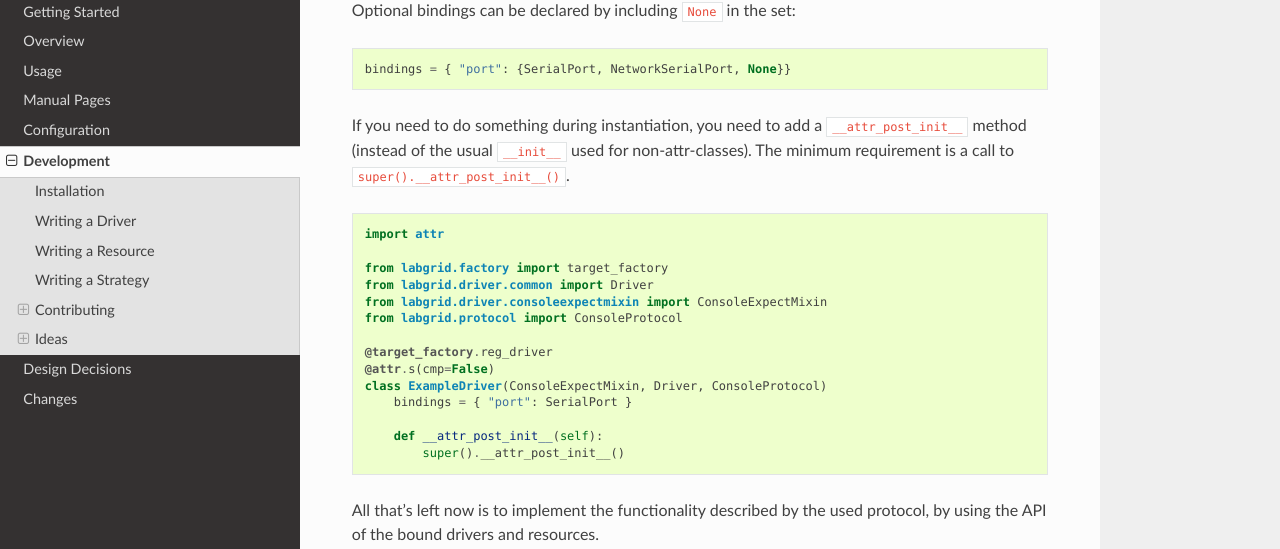
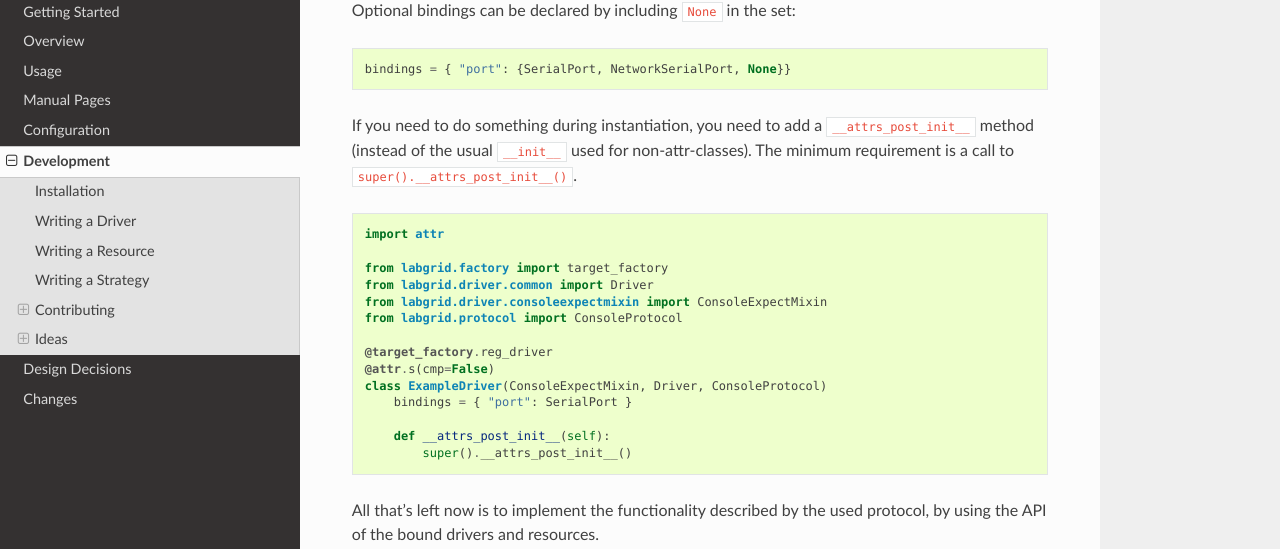
Before and after one commit to labgrid-project/labgrid, a Sphinx documentation site: the page built from doc/development.rst, in a window 1280 px wide and 900 px high, scrolled down 2288 px. Shown: the part 140-689 px from the top of the window. Built offline with Sphinx 7.4.7 and the Read the Docs theme 2.0.0, drawn with Linux system fonts in a browser that asks for light colours; pages that are not in the unit, such as notebooks, are missing from menus.

Commit message:
doc/development: fix naming of __attrs_post_init__() function in example
Signed-off-by: Enrico Joerns <ejo@pengutronix.de>

```diff
--- a/doc/development.rst
+++ b/doc/development.rst
@@ -131,9 +131,9 @@ Optional bindings can be declared by including ``None`` in the set::
     bindings = { "port": {SerialPort, NetworkSerialPort, None}}
 
 If you need to do something during instantiation, you need to add a
-:code:`__attr_post_init__` method (instead of the usual :code:`__init__` used
+:code:`__attrs_post_init__` method (instead of the usual :code:`__init__` used
 for non-attr-classes).
-The minimum requirement is a call to :code:`super().__attr_post_init__()`.
+The minimum requirement is a call to :code:`super().__attrs_post_init__()`.
 
 ::
 
@@ -149,8 +149,8 @@ The minimum requirement is a call to :code:`super().__attr_post_init__()`.
     class ExampleDriver(ConsoleExpectMixin, Driver, ConsoleProtocol)
         bindings = { "port": SerialPort }
 
-        def __attr_post_init__(self):
-            super().__attr_post_init__()
+        def __attrs_post_init__(self):
+            super().__attrs_post_init__()
 
 All that's left now is to implement the functionality described by the used
 protocol, by using the API of the bound drivers and resources.
```
